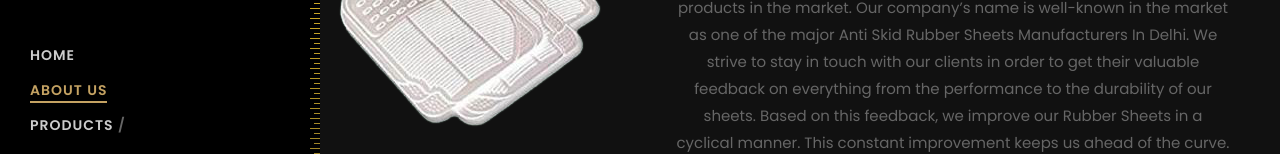
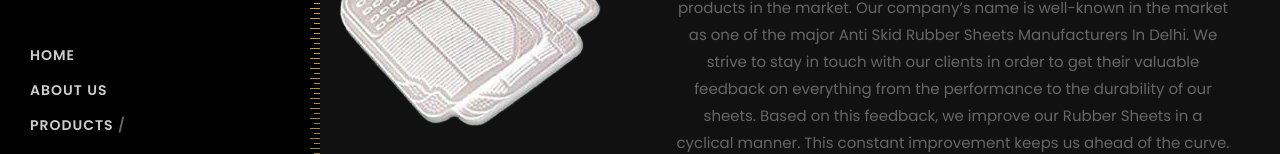
Before and after one commit to nagpalnitesh/hansconcepts, a plain HTML site: page anti-skid-rubber-sheets.html in a window 1280 px wide. Shown: the part 162-316 px from the top of the page. Drawn offline with Linux system fonts and the light colour scheme; some packages are replaced by stand-ins of ours; no server answers.

Commit message:
products

```diff
--- a/anti-skid-rubber-sheets.html
+++ b/anti-skid-rubber-sheets.html
@@ -28,7 +28,7 @@
 			<nav id="colorlib-main-menu" role="navigation">
 				<ul>
 					<li><a href="index.html">Home</a></li>
-					<li class="colorlib-active"><a href="about.html">About Us</a></li>
+					<li><a href="about.html">About Us</a></li>
 					<li><a href="products.html">Products</a> / <li class="colorlib-active"><a href="anti-skid-rubber-sheets.html">ANTI SKID RUBBER SHEETS</a></li></li>
 					<li><a href="gallery.html">Gallery</a></li>
 					<li><a href="contact.html">Contact Us</a></li>
```
